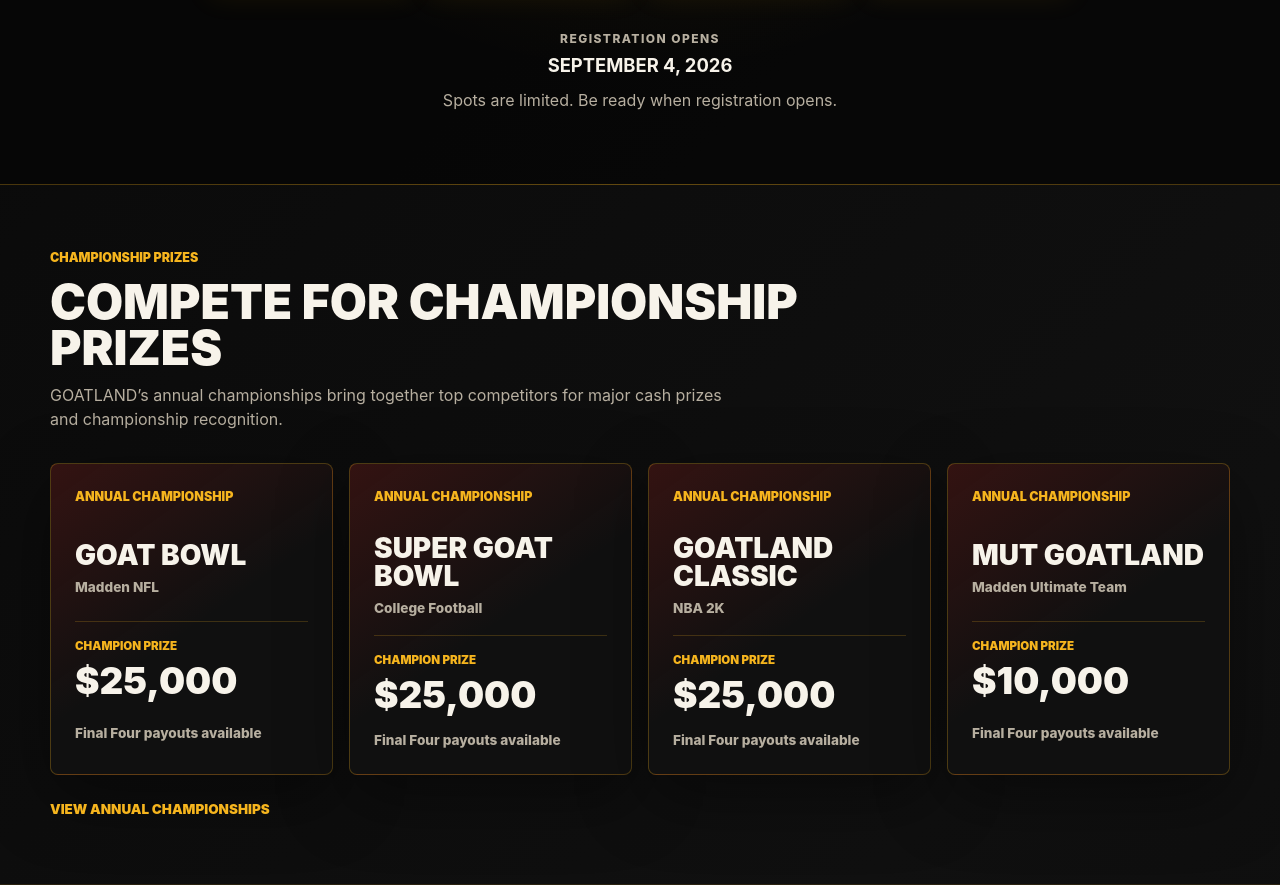
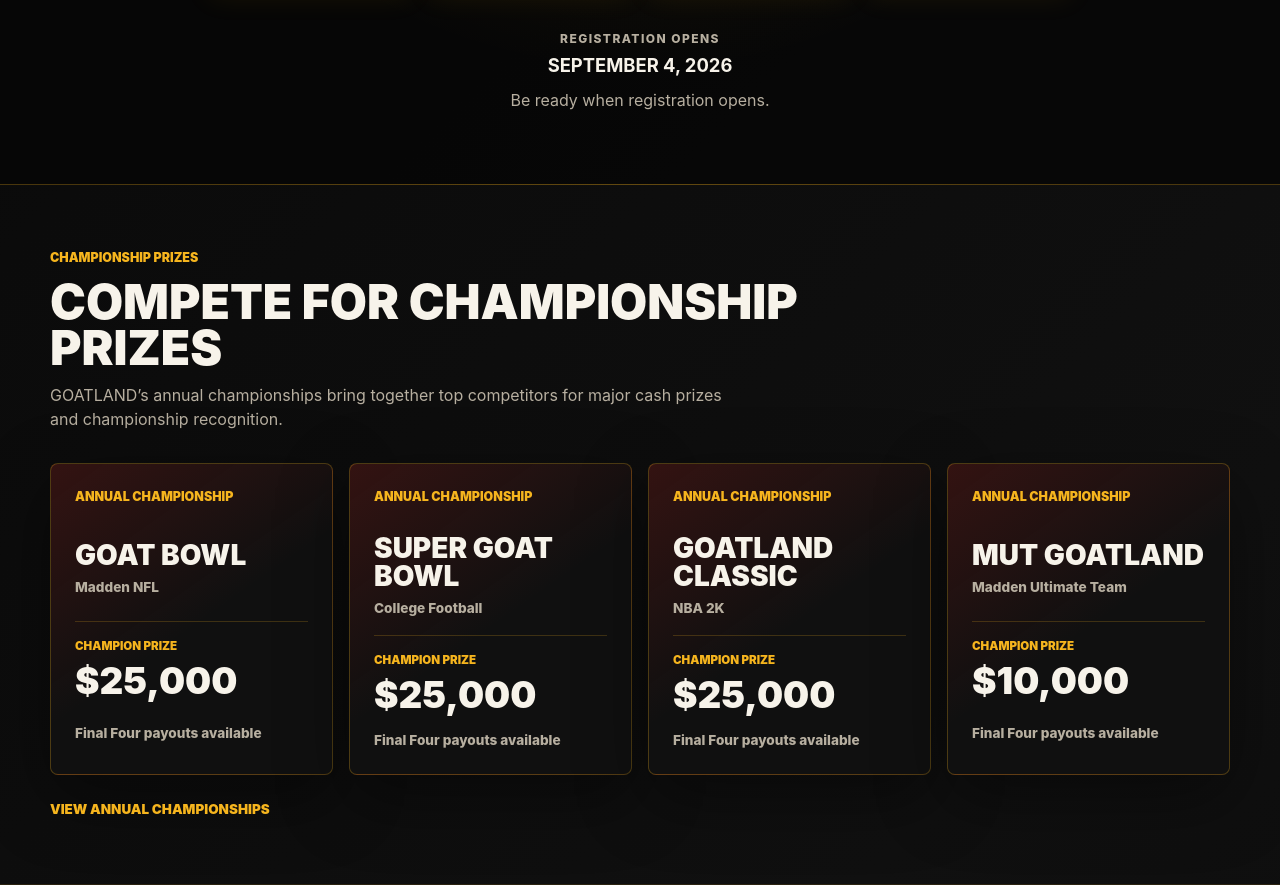
Before and after one commit to guess01325/goatland-website, a React (Vite) app: page / in a window 1280 px wide. Shown: the part 1518-2403 px from the top of the page. Built offline with nearby package versions, Linux system fonts and the light colour scheme.

Commit message:
Remove limited spots messaging

```diff
--- a/src/components/RegistrationLaunchCountdown.tsx
+++ b/src/components/RegistrationLaunchCountdown.tsx
@@ -72,7 +72,7 @@
 
         <div className="registration-countdown__details">
           <p><span>Registration Opens</span><strong>September 4, 2026</strong></p>
-          <p>Spots are limited. Be ready when registration opens.</p>
+          <p>Be ready when registration opens.</p>
         </div>
       </div>
     </section>
```
